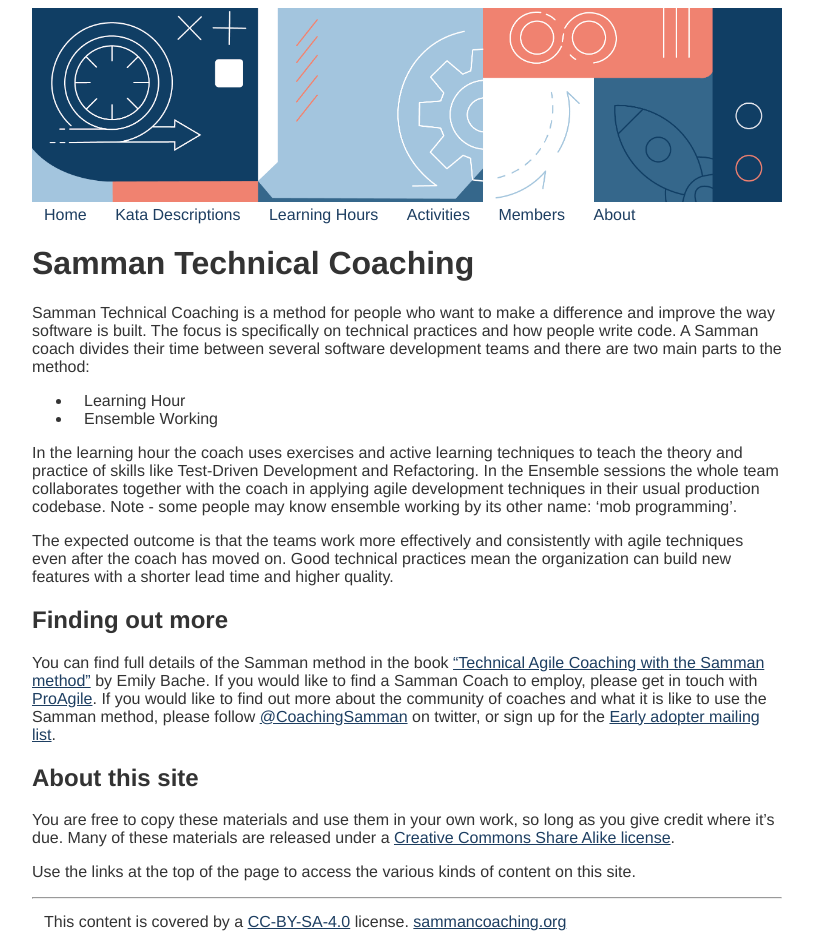
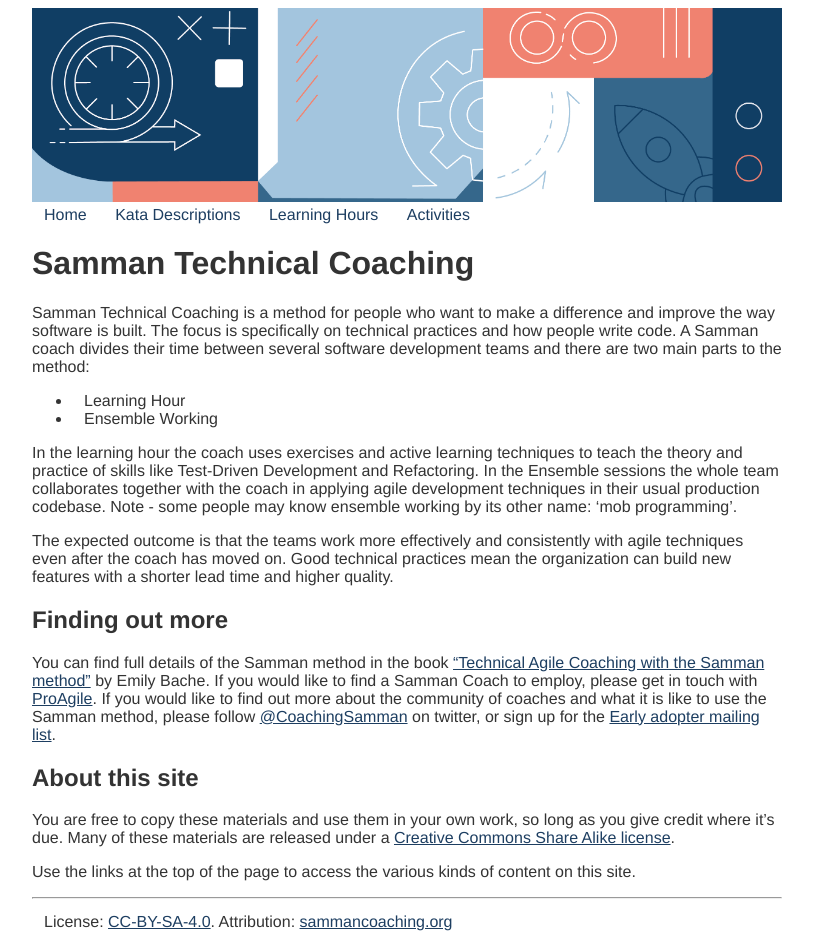
Before and after one commit to sammancoaching/website, a Jekyll site: the page built from index.md, in a window 1280 px wide. Shown: the whole page, without its empty margins (233-1046 px from the left). Built offline with Jekyll 4.4.1, drawn with Linux system fonts in a browser that asks for light colours.

Commit message:
disable links to members and about for the time being

```diff
--- a/_includes/footer.html
+++ b/_includes/footer.html
@@ -1,4 +1,4 @@
 <hr>
 <footer>
-	This content is covered by a <a href="/LICENSE.html">CC-BY-SA-4.0</a> license. <a href="/">sammancoaching.org</a>
+	License: <a href="/LICENSE.html">CC-BY-SA-4.0</a>. Attribution: <a href="/">sammancoaching.org</a>
 </footer>
--- a/_includes/learning_hour_footer.html
+++ /dev/null
@@ -1,5 +0,0 @@
-{% assign author = site.data.members[page.author] %}
-<hr>
-<footer>
-    This content is covered by a <a href="/LICENSE.html">CC-BY-SA-4.0</a> license. Author: <a href="{{ author.url }}">{{ author.name }}</a> - <a href="/">sammancoaching.org</a>
-</footer>
--- a/_includes/society_footer.html
+++ b/_includes/society_footer.html
@@ -1,4 +1,4 @@
 <hr>
 <footer>
-	This page is copyright The Samman Technical Coaching Society - <a href="/">sammancoaching.org</a>
+	This page is copyright (c) The Samman Technical Coaching Society - <a href="/">sammancoaching.org</a>
 </footer>
--- a/_layouts/learning_hour.html
+++ b/_layouts/learning_hour.html
@@ -5,5 +5,5 @@
 <hr>
 <footer>
     {% assign person = site.data.members[page.author] %}
-    This content is covered by <a href="/LICENSE.html">CC-BY-SA-4.0</a>. Attribution: <a href="/members/member_pages/{{ page.author }}">{{ person.title }}</a> - {% if page.affiliation %}{{ page.affiliation }} - {% endif %}<a href="/">sammancoaching.org</a>
+    License: <a href="/LICENSE.html">CC-BY-SA-4.0</a>. Attribution: <a href="/members/member_pages/{{ page.author }}">{{ person.title }}</a> - {% if page.affiliation %}{{ page.affiliation }} - {% endif %}<a href="/">sammancoaching.org</a>
 </footer>
```
Also changed, not shown: _data/navigation.yml (+4 -4 lines).
